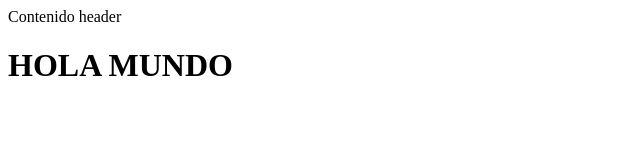
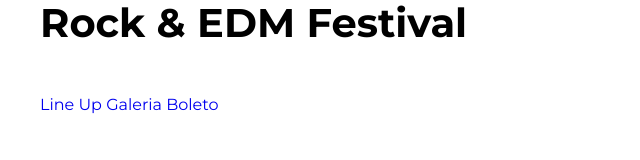
Before and after one commit to alexabadp/FestivalMusica_inicio, a website: page index.html in a window 1280 px wide. Shown: the whole page, without its empty margins (0-640 px from the left). Drawn offline with Linux system fonts and the light colour scheme.

Commit message:
estilos globales

```diff
--- a/gulpfile.js
+++ b/gulpfile.js
@@ -1,8 +1,10 @@
 const { src, dest, watch } = require("gulp");
 const sass = require("gulp-sass")(require("sass"));
+const plumber = require("gulp-plumber");
 
 function css(done) {
   src("src/scss/**/*.scss") //identificar  el archivo SASS
+    .pipe(plumber())
     .pipe(sass()) //Compilarlo
     .pipe(dest("build/css")); //Almacenarlo en el disco duro
 
--- a/index.html
+++ b/index.html
@@ -15,7 +15,16 @@
     <link rel="stylesheet" href="build/css/app.css" />
   </head>
   <body>
-    <header>Contenido header</header>
-    <h1>Hola mundo</h1>
+    <header class="header">
+      <div class="contenedor contenido-header">
+        <h1>Rock & EDM Festival</h1>
+
+        <nav class="navegacion-principal">
+          <a href="#">Line Up</a>
+          <a href="#">Galeria</a>
+          <a href="#">Boleto</a>
+        </nav>
+      </div>
+    </header>
   </body>
 </html>
--- a/package.json
+++ b/package.json
@@ -16,6 +16,7 @@
   "license": "ISC",
   "devDependencies": {
     "gulp": "^4.0.2",
+    "gulp-plumber": "^1.2.1",
     "gulp-sass": "^5.1.0",
     "sass": "^1.49.9"
   }
--- /dev/null
+++ b/src/scss/base/_globales.scss
@@ -0,0 +1,50 @@
+@use "variables" as v;
+
+html {
+  font-size: 62.5%; // hacer que 1 rem equivalga a 10px
+  box-sizing: border-box;
+}
+
+*,
+*::before,
+*::after {
+  box-sizing: inherit;
+}
+
+body {
+  font-family: v.$fuente_principal;
+  font-size: 1.6rem;
+}
+
+p {
+  font-size: 2rem;
+  color: v.$negro;
+}
+
+.contenedor {
+  width: 95%;
+  max-width: 120rem;
+  margin: 0 auto;
+}
+
+a {
+  text-decoration: none;
+}
+
+h1,
+h2,
+h3 {
+  margin: 0 0 5rem 0;
+}
+
+h1 {
+  font-size: 4rem;
+}
+
+h2 {
+  font-size: 3.6rem;
+}
+
+h3 {
+  font-size: 3rem;
+}
--- a/src/scss/base/_index.scss
+++ b/src/scss/base/_index.scss
@@ -1,2 +1,3 @@
 @forward "variables";
 @forward "normalize";
+@forward "globales";
```
Also changed, not shown: build/css/app.css, 1 other file.
